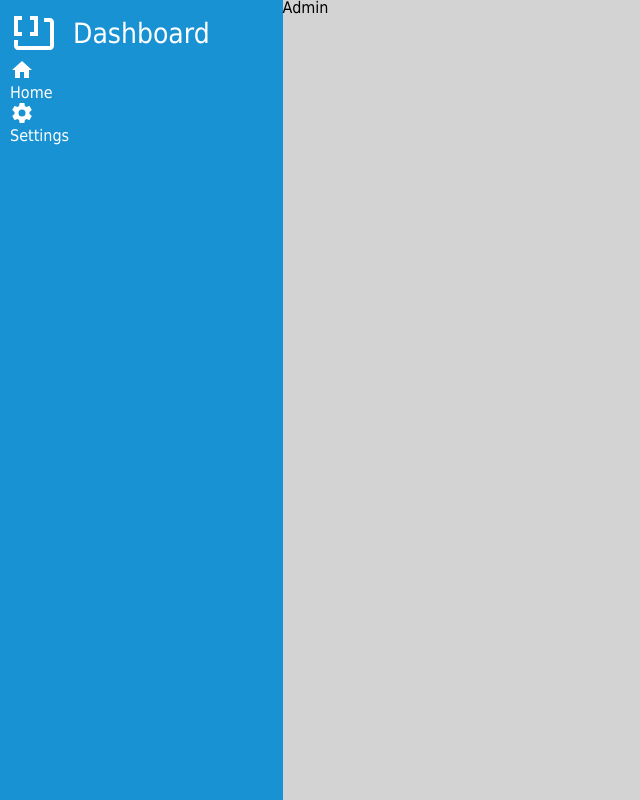
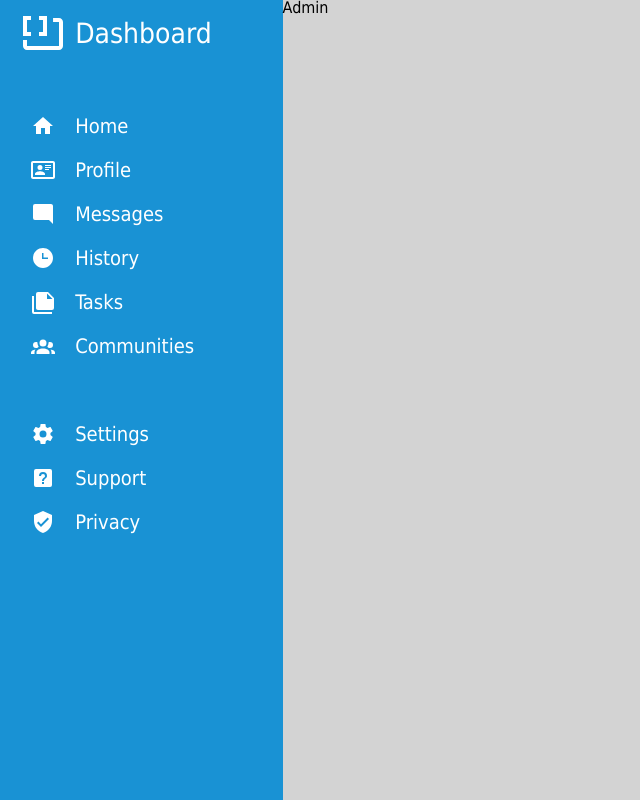
Before and after one commit to AlexDeL8/odin-admin-dashboard-react, a React (Vite) app: page / in a window 1280 px wide. Shown: the whole page, without its empty margins (0-640 px from the left). Built offline with nearby package versions, Linux system fonts and the light colour scheme.

Commit message:
feat: grid for sidebar items and adding hover

```diff
--- a/src/ListItems.tsx
+++ b/src/ListItems.tsx
@@ -2,7 +2,14 @@ import Icon from '@mdi/react';
 import {
     mdiCodeBlockBrackets,
     mdiHome,
-    mdiCog
+    mdiCardAccountDetailsOutline,
+    mdiMessageReply,
+    mdiClockTimeThree,
+    mdiNoteMultiple,
+    mdiAccountGroup,
+    mdiCog,
+    mdiHelpBox,
+    mdiShieldCheck
  } from '@mdi/js';;
 
 export type ListItem = {
@@ -10,25 +17,53 @@ export type ListItem = {
     text: string;
 };
 
-const LogoHeading: [ListItem] = [
+const LogoHeading: ListItem[] = [
     {
         icon: <Icon path={mdiCodeBlockBrackets} size={2} />,
         text: "Dashboard"
     }
 ]
 
-const SidebarNavItems: [ListItem] = [
+const SidebarNavItems: ListItem[] = [
     {
         icon: <Icon path={mdiHome} size={1} />,
         text: "Home"
     },
+    {
+        icon: <Icon path={mdiCardAccountDetailsOutline} size={1} />,
+        text: "Profile"
+    },
+    {
+        icon: <Icon path={mdiMessageReply} size={1} />,
+        text: "Messages"
+    },
+    {
+        icon: <Icon path={mdiClockTimeThree} size={1} />,
+        text: "History"
+    },
+    {
+        icon: <Icon path={mdiNoteMultiple} size={1} />,
+        text: "Tasks"
+    },
+    {
+        icon: <Icon path={mdiAccountGroup} size={1} />,
+        text: "Communities"
+    }
 ]
 
-const SidebarSettingsItems: [ListItem] = [
+const SidebarSettingsItems: ListItem[] = [
     {
         icon: <Icon path={mdiCog} size={1} />,
         text: "Settings"
     },
+    {
+        icon: <Icon path={mdiHelpBox} size={1} />,
+        text: "Support"
+    },
+    {
+        icon: <Icon path={mdiShieldCheck} size={1} />,
+        text: "Privacy"
+    },
 ]
 
 export { LogoHeading, SidebarNavItems, SidebarSettingsItems }
--- a/src/components/Sidebar.css
+++ b/src/components/Sidebar.css
@@ -1,16 +1,47 @@
+:root {
+    --sidebarIconColSize: 0.66fr;
+    --sidebarTextColSize: 2fr;
+}
+
 .logoHeading {
-    display: flex;
-    flex-direction: row;
-    justify-content: flex-start;
+    display: grid;
+    grid-template-columns: var(--sidebarIconColSize) var(--sidebarTextColSize);
+    justify-items: center;
     align-items: center;
-    column-gap: 15px;
     font-size: 1.75rem;
+    margin-bottom: 2em;
+}
+
+.logoHeading:hover {
+    cursor: pointer;
+}
+
+.logoHeading > div {
+    justify-self: start;
 }
 
 .sidebarGroup {
+    margin-bottom: 4em;
+}
 
+.sidebarList:last-child {
+    margin-bottom: 0px;
 }
 
 .sidebarItem {
+    display: grid;
+    grid-template-columns: var(--sidebarIconColSize) var(--sidebarTextColSize);
+    justify-items: center;
+    align-items: center;
+    font-size: 1.25rem;
+    margin-bottom: 1em;
+}
 
+.sidebarItem > div {
+    justify-self: start;
 }
+
+.sidebarItem:hover {
+    cursor: pointer;
+    text-decoration: underline;
+}
--- a/src/components/SidebarList.tsx
+++ b/src/components/SidebarList.tsx
@@ -2,12 +2,12 @@ import type { ListItem } from "../ListItems"
 import './Sidebar.css'
 
 type SidebarListProps = {
-    items: [ListItem]
+    items: ListItem[]
 }
 
 const SidebarList = (props: SidebarListProps) => {
   return (
-    <ul>
+    <ul className='sidebarList'>
         {props.items.map((item, idx) => {
             return (
                 <li className='sidebarItem' key={idx}>
```
